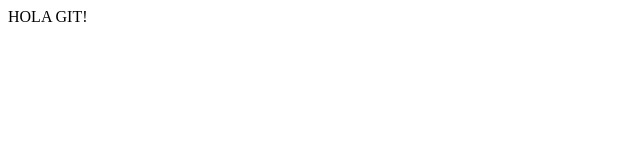
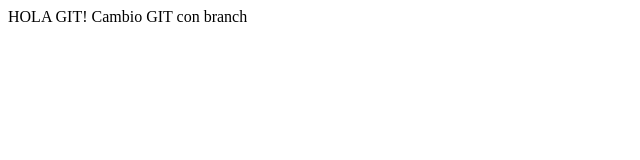
Before and after one commit to Rubenjurado23/gittest, a plain HTML site: page index.html in a window 1280 px wide. Shown: the whole page, without its empty margins (0-640 px from the left). Drawn offline with Linux system fonts and the light colour scheme.

Commit message:
añadido label 2

```diff
--- a/index.html
+++ b/index.html
@@ -1,6 +1,7 @@
 <html>
     <body>
         <label> HOLA GIT! </label>
+        <label> Cambio GIT con branch</label>
     </body>
 
 </html>
```
